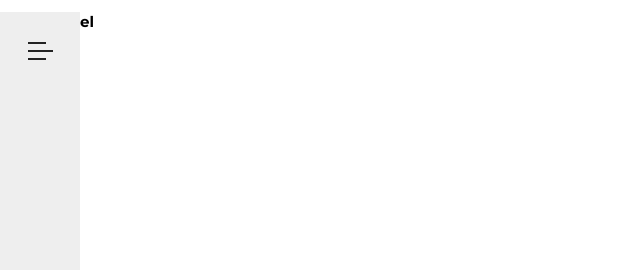
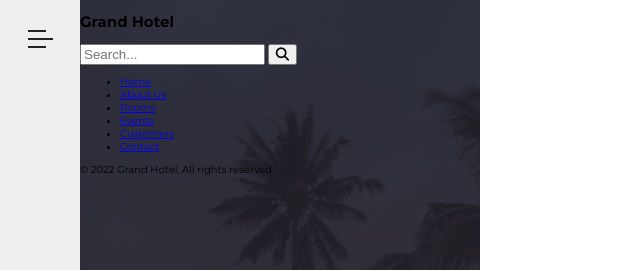
Before and after one commit to dsf2873/mygrandhotel, a plain HTML site: page index.html in a window 1280 px wide. Shown: the top 270 px of the page, without its empty margins (0-640 px from the left). Drawn offline with Linux system fonts and the light colour scheme.

Commit message:
navigation style part one to 3:09

```diff
--- a/css/style.css
+++ b/css/style.css
@@ -76,4 +76,15 @@ body {
 }
 
 /*end of sidebar*/
+/*navigation*/
+.navigation {
+    margin-left: 8rem;
+    position: fixed;
+    width: 40rem;
+    height: 100%;
+    background: linear-gradient(to top, rgba(34, 32, 41, 1), rgba(34, 32, 41, .8)), url(../img/nav-bg.jpeg) center no-repeat;
+    background-size: cover;
+}
+
+/*end of navigation*/
 /*end of navbar*/
--- a/index.html
+++ b/index.html
@@ -56,6 +56,35 @@
         <nav class="navigation">
             <div class="navigation-header">
                 <h1 class="navigation-heading">Grand Hotel</h1>
+                <form class="navigation-search">
+                    <input type="text" class="navigation-search-input" placeholder="Search...">
+                    <button class="navigation-search-btn">
+                        <i class="fas fa-search"></i>
+                    </button>
+                </form>
+            </div>
+            <ul class="navigation-list">
+                <li class="navigation-item">
+                    <a href="#" class="navigation-link">Home</a>
+                </li>
+                <li class="navigation-item">
+                    <a href="#" class="navigation-link">About Us</a>
+                </li>
+                <li class="navigation-item">
+                    <a href="#" class="navigation-link">Rooms</a>
+                </li>
+                <li class="navigation-item">
+                    <a href="#" class="navigation-link">Events</a>
+                </li>
+                <li class="navigation-item">
+                    <a href="#" class="navigation-link">Customers</a>
+                </li>
+                <li class="navigation-item">
+                    <a href="#" class="navigation-link">Contact</a>
+                </li>
+            </ul>
+            <div class="copyright">
+                <p>&copy; 2022 Grand Hotel. All rights reserved.</p>
             </div>
         </nav>
         <!---end of navigation -->
```
